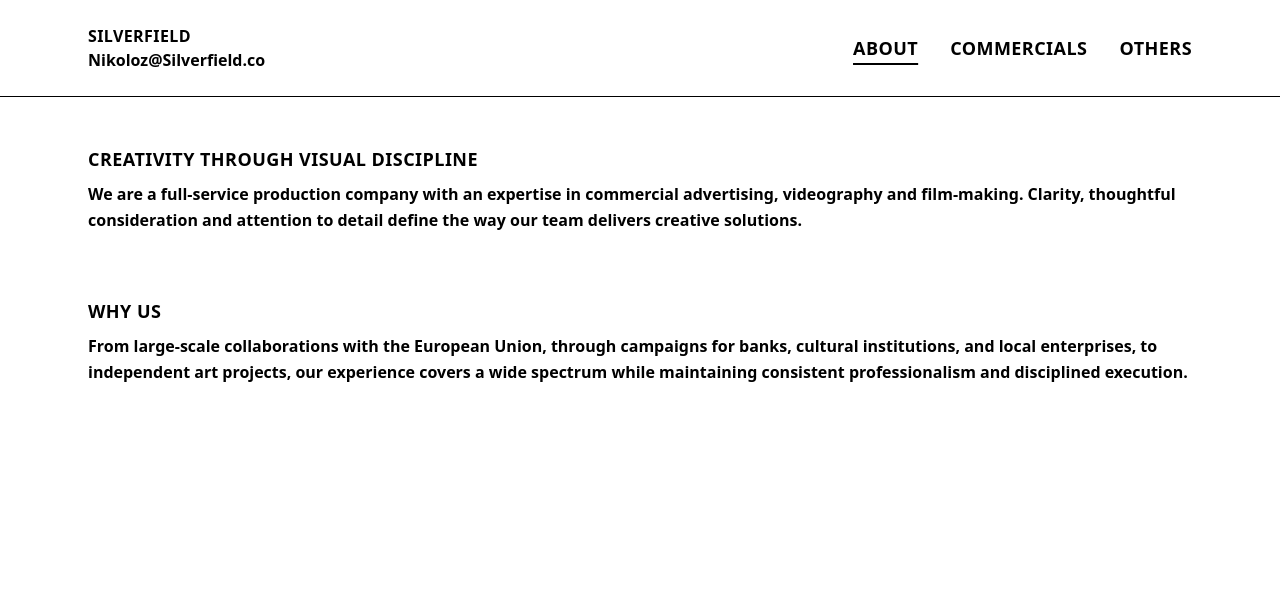
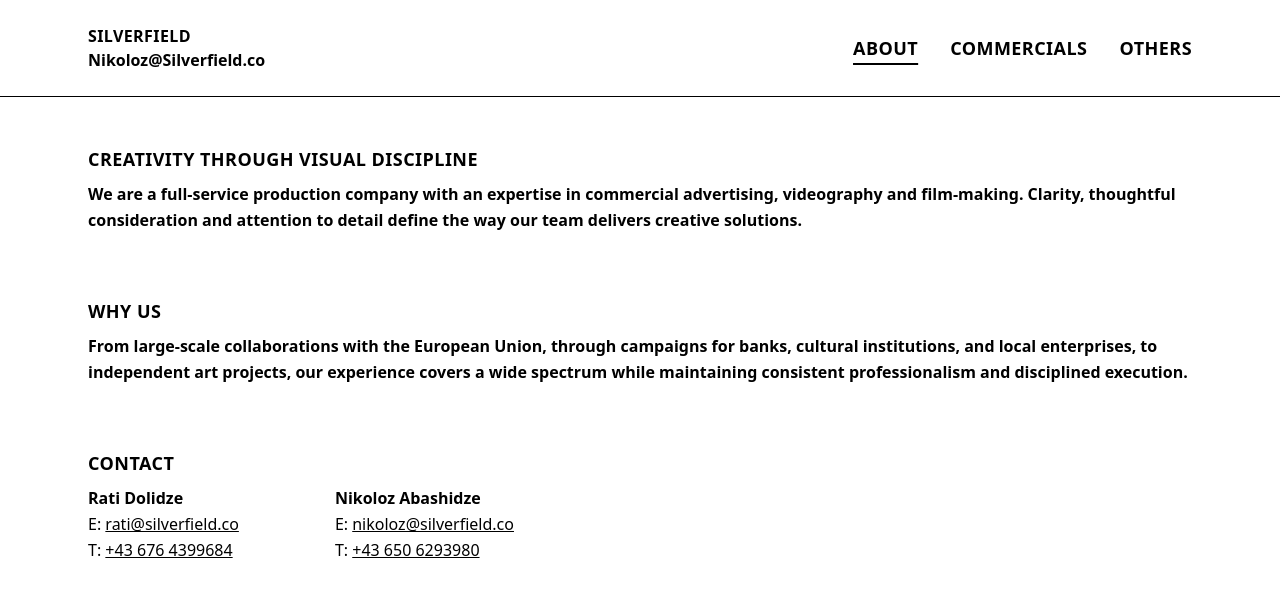
Before and after one commit to NikoT2/whiteprint, an Astro site: page /about in a window 1280 px wide. Built offline with nearby package versions, Linux system fonts and the light colour scheme; Astro itself is replaced by a stand-in of ours.

Commit message:
Add contact section to About page

```diff
--- a/src/pages/about.astro
+++ b/src/pages/about.astro
@@ -32,6 +32,45 @@
           maintaining consistent professionalism and disciplined execution.
         </p>
       </section>
+      <section>
+        <h2
+          class="text-lg font-extrabold text-black uppercase tracking-wide mb-2"
+        >
+          CONTACT
+        </h2>
+        <div class="space-y-6 flex-row flex space-x-24">
+          <div>
+            <p class="text-black text-base font-bold leading-relaxed">
+              Rati Dolidze
+            </p>
+            <p class="text-black text-base leading-relaxed">
+              E: <a href="mailto:rati@silverfield.co" class="underline"
+                >rati@silverfield.co</a
+              >
+            </p>
+            <p class="text-black text-base leading-relaxed">
+              T: <a href="tel:+436764399684" class="underline"
+                >+43 676 4399684</a
+              >
+            </p>
+          </div>
+          <div>
+            <p class="text-black text-base font-bold leading-relaxed">
+              Nikoloz Abashidze
+            </p>
+            <p class="text-black text-base leading-relaxed">
+              E: <a href="mailto:nikoloz@silverfield.co" class="underline"
+                >nikoloz@silverfield.co</a
+              >
+            </p>
+            <p class="text-black text-base leading-relaxed">
+              T: <a href="tel:+436506293980" class="underline"
+                >+43 650 6293980</a
+              >
+            </p>
+          </div>
+        </div>
+      </section>
     </div>
   </div>
 </Layout>
```
